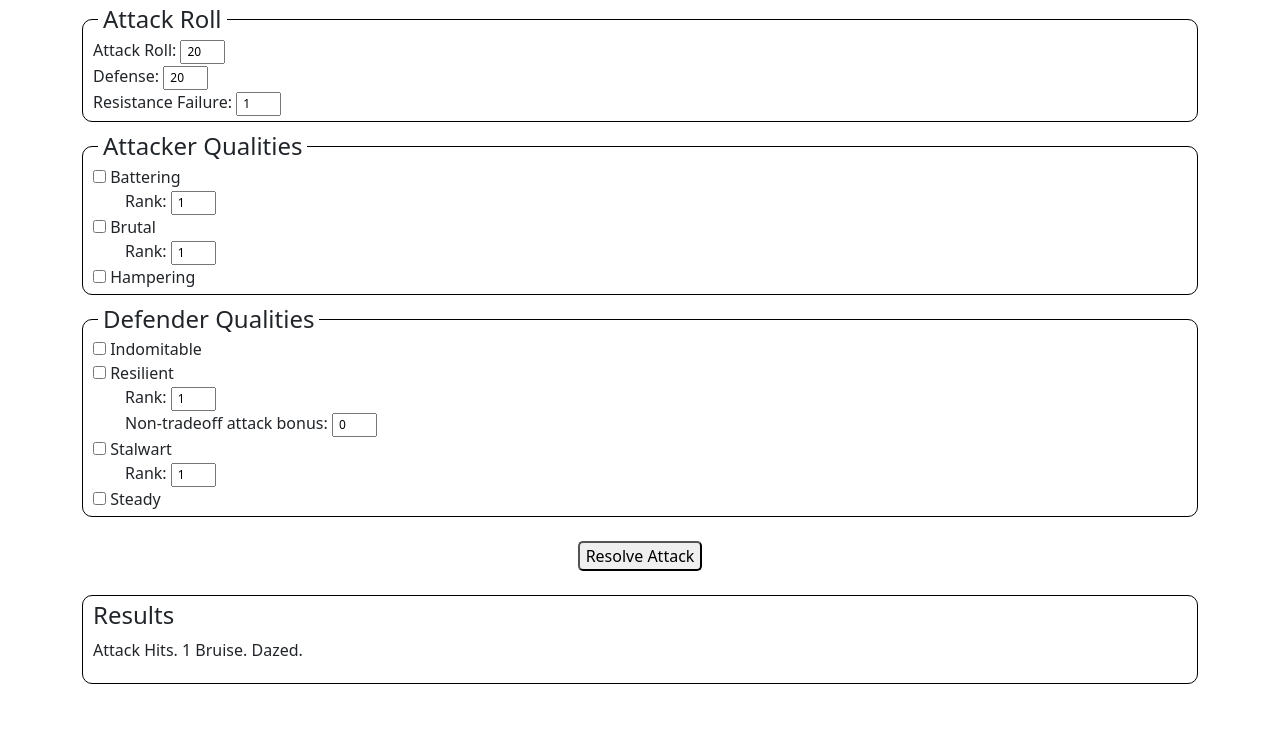
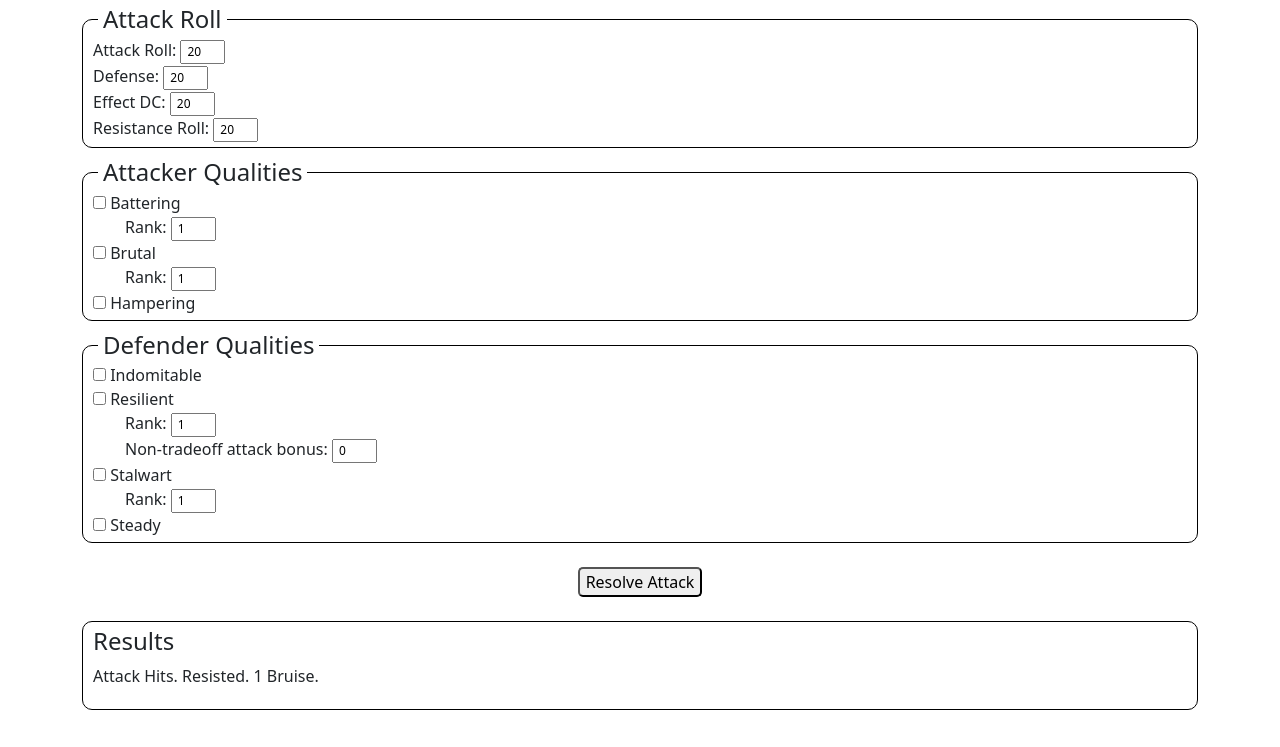
Before and after one commit to dreimer302/dreimer302.github.io, a plain HTML site: page index.html in a window 1280 px wide. Both pictures are taken after a click on the button "Resolve Attack". Shown: the part 53-800 px from the top of the page. Drawn offline with nearby package versions, Linux system fonts and the light colour scheme.

Commit message:
Add Effect DC and Resistance Roll to inputs. Resolve Resilient

```diff
--- a/index.html
+++ b/index.html
@@ -12,10 +12,11 @@
         <h1>QDE 4.0 Attack Calculator</h1>
         <div class="section">
             <h4 class="sectionHeader">Attack Roll</h4>
-            Attack Roll: <input type="number" id="attackroll" name="attackroll" value="20" min="0" max="100"><br>
+            Attack Roll: <input type="number" id="attackRoll" name="attackRoll" value="20" min="0" max="100"><br>
             Defense: <input type="number" id="defense" name="defense" value="20" min="0" max="100"><br>
-            Resistance Failure: <input type="number" id="resistanceFailure" name="resistanceFailure" value="1" min="-10"
-                max="10">
+            Effect DC: <input type="number" id="effectDC" name="effectDC" value="20" min="10" max="100"><br>
+            Resistance Roll: <input type="number" id="resistanceRoll" name="resistanceRoll" value="20" min="0"
+                max="100">
         </div>
         <div class="section">
             <h4 class="sectionHeader">Attacker Qualities</h4>
--- a/scripts.js
+++ b/scripts.js
@@ -1,5 +1,7 @@
 let attackRoll;
 let defense;
+let effectDC;
+let resistanceRoll;
 let resistanceFailure;
 let resultsTextBox = document.getElementById("results");
 let resultsText;
@@ -33,7 +35,8 @@ function resolveAttack() {
         resultsText = "Attack Hits.";
     }
 
-    resolveResilient();
+    resistanceFailure = getResistanceDegrees();
+
     calculateBruises();
 
     resolveHampering();
@@ -44,9 +47,10 @@ function resolveAttack() {
 }
 
 function getInputs() {
-    attackRoll = parseInt(document.getElementById("attackroll").value);
+    attackRoll = parseInt(document.getElementById("attackRoll").value);
     defense = parseInt(document.getElementById("defense").value);
-    resistanceFailure = parseInt(document.getElementById("resistanceFailure").value);
+    effectDC = parseInt(document.getElementById("effectDC").value);
+    resistanceRoll = parseInt(document.getElementById("resistanceRoll").value);
 
     isBattering = document.getElementById("battering").checked;
     batteringRank = parseInt(document.getElementById("batteringRank").value);
@@ -65,15 +69,15 @@ function getInputs() {
 function getAttackDegrees() {
     return Math.ceil((attackRoll - defense + 1) / 5);
 }
+function getResistanceDegrees() {
+    resolveResilient();
+    return Math.ceil((effectDC - resistanceRoll) / 5);
+}
 function calculateBruises() {
-    if (resistanceFailure == 0) {
-        bruises = 1;
-    } else if (resistanceFailure == 1) {
-        bruises = 1;
-    } else if (resistanceFailure == 2) {
-        bruises = 1;
-    } else if (resistanceFailure >= 3) {
-        bruises = 1;
+    bruises = 1;
+
+    if (resistanceFailure <= 0) {
+        resultsText += " Resisted.";
     }
 
     resolveBattering();
@@ -81,13 +85,13 @@ function calculateBruises() {
     resolveStalwart();
 
     if (resistanceFailure == 0) {
-        resultsText += ` ${reportBruises()}`
+        resultsText += ` ${reportBruises()}`;
     } else if (resistanceFailure == 1) {
-        resultsText += ` ${reportBruises()} Dazed.`
+        resultsText += ` ${reportBruises()} Dazed.`;
     } else if (resistanceFailure == 2) {
-        resultsText += ` ${reportBruises()} Staggered`
+        resultsText += ` ${reportBruises()} Staggered`;
     } else if (resistanceFailure >= 3) {
-        resultsText += ` ${reportBruises()} Incapacitated`
+        resultsText += ` ${reportBruises()} Incapacitated`;
     }
 }
 function resolveBattering() {
@@ -122,10 +126,9 @@ function resolveResilient() {
     if (isResilient) {
         if (attackDegrees == 1) {
             if (resilientRank == 1) {
-                resistanceFailure -= 1;
+                resistanceRoll += 5;
             } else if (resilientRank == 2) {
-                resistanceFailure -= 1;
-                //This is incomplete. Needs to apply bonus for non-tradeoff attack bonuses. Revisit when resistance roll is collected.
+                resistanceRoll += (5 + (Math.floor(nonTradeoffAttackBonus / 2)));
             }
         }
     }
```
